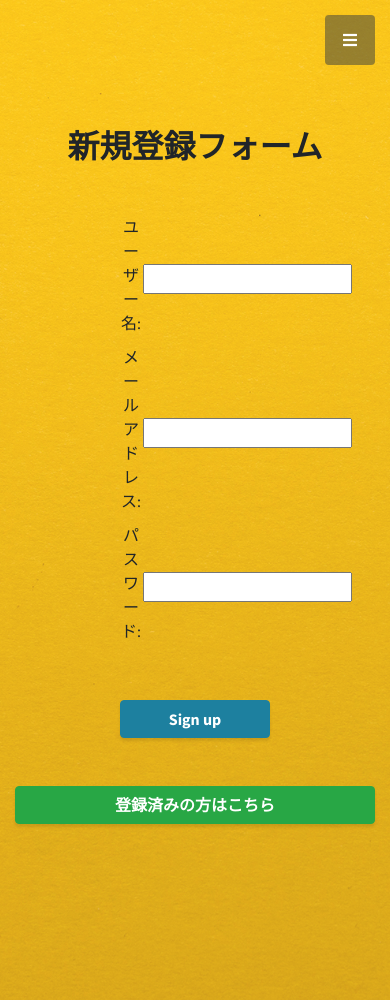
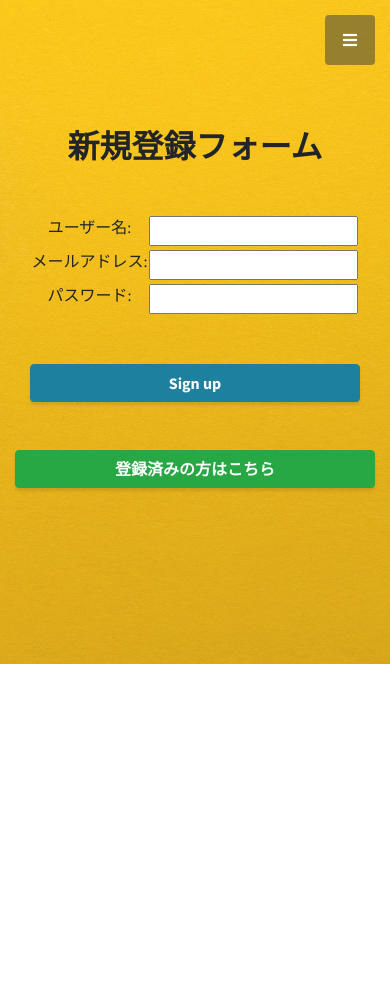
Before and after one commit to ShuheiKuriki/task_manager, a Django app: page /create_user_view/ in a window 390 px wide. After the commit the page ends 664 px from the top, so only its background shows below. Run offline with Django 3.2, Linux system fonts and the light colour scheme; some libraries are stand-ins or nearby versions.

Commit message:
レイアウト調整

```diff
--- a/templates/create_user_view.html
+++ b/templates/create_user_view.html
@@ -14,7 +14,7 @@
 {% endblock %}
 {% block header %}
     <h2 class='mb-5'>新規登録フォーム</h2>
-    <form class='col-xl-6 col-md-8 col-lg-6 col-sm-12 col-6 mx-auto m-5' method="POST" action="/create_user/">
+    <form class='col-xl-6 col-md-8 col-lg-6 col-sm-12 mx-auto m-5' method="POST" action="/create_user/">
         {%csrf_token%}
         <table class='mx-auto my-3'>
             <tr class='my-1'>
--- a/templates/login_view.html
+++ b/templates/login_view.html
@@ -13,7 +13,7 @@
 </nav>
 {% endblock %}
 {% block header %}
-    <h2 class='m-5'>ログインフォーム</h2>
+    <h2 class='my-5'>ログインフォーム</h2>
     <form class='col-xl-6 col-md-8 col-lg-6 col-sm-12 mx-auto m-5' method="POST" action="/login_view">
         {%csrf_token%}
         <table class='mx-auto my-3'>
```
